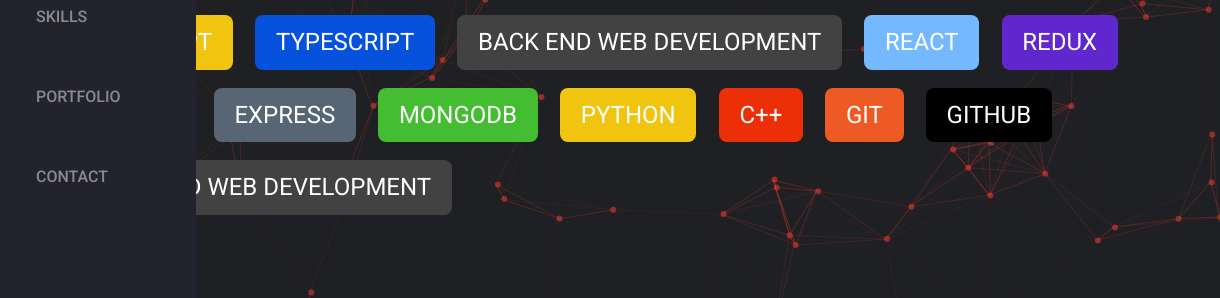
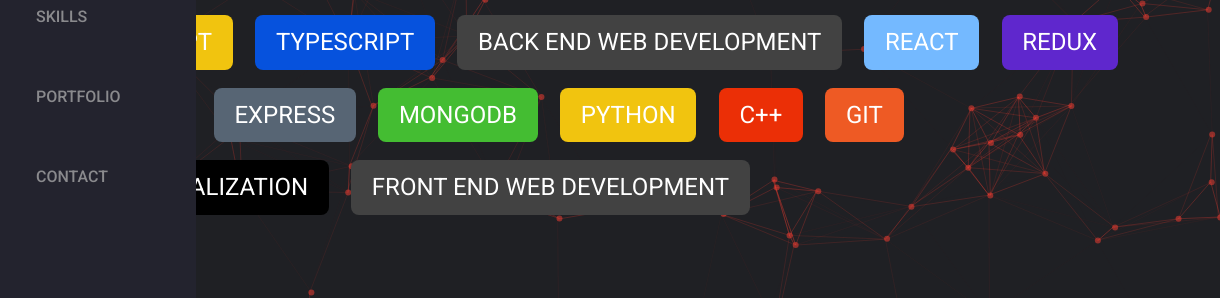
Before and after one commit to Nerwerz/my-main-portfolio, a plain HTML site: page skills.html in a window 1280 px wide. Shown: the part 279-577 px from the top of the page, 60-1280 px from the left. Drawn offline with nearby package versions, Linux system fonts and the light colour scheme; a script that the page names is missing.

Commit message:
skill added

```diff
--- a/skills.html
+++ b/skills.html
@@ -37,7 +37,7 @@
   <li class="skill skill-yellow">python</li>
   <li class="skill skill-red">c++</li>
   <li class="skill skill-orange">git</li>
-  <li class="skill skill-black">github</li>
+  <li class="skill skill-black">data visualization</li>
   <li class="skill">front end web development</li>
 </ul>
 
```
